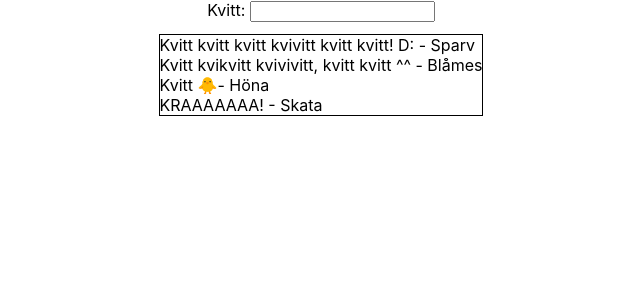
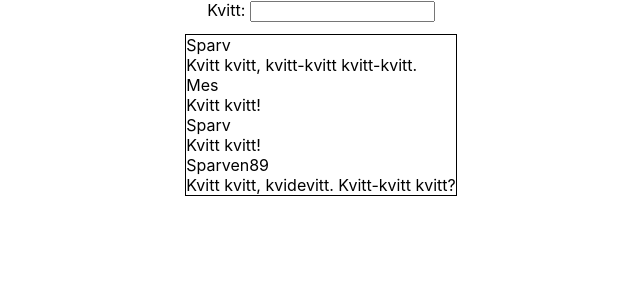
Before and after one commit to Lokes3/kvitter, a React (Create React App) app in the folder app/: page / in a window 1280 px wide. Shown: the top 300 px of the page, without its empty margins (319-959 px from the left). Built offline with nearby package versions, Linux system fonts and the light colour scheme; no server answers.

Commit message:
Get kvitt from api.ts

```diff
--- a/app/src/App.tsx
+++ b/app/src/App.tsx
@@ -19,16 +19,29 @@ function App() {
       </form>
 
       <div className="feed">
-        Kvitt kvitt kvitt kvivitt kvitt kvitt! D: - Sparv
-        <br />
-        Kvitt kvikvitt kvivivitt, kvitt kvitt ^^ - Blåmes
-        <br />
-        Kvitt 🐥- Höna
-        <br />
-        KRAAAAAAA! - Skata
+        <ListView data={data} />
       </div>
     </div>
   );
 }
 
+function ListView(props: { data: Kvitter[] | null }) {
+  const { data } = props;
+  if (!data) {
+    return null;
+  }
+  return (
+    <div>
+      {data.map((item) => {
+        return (
+          <div>
+            <div>{item.user.name}</div>
+            <div>{item.content}</div>
+          </div>
+        );
+      })}
+    </div>
+  );
+}
+
 export default App;
```
